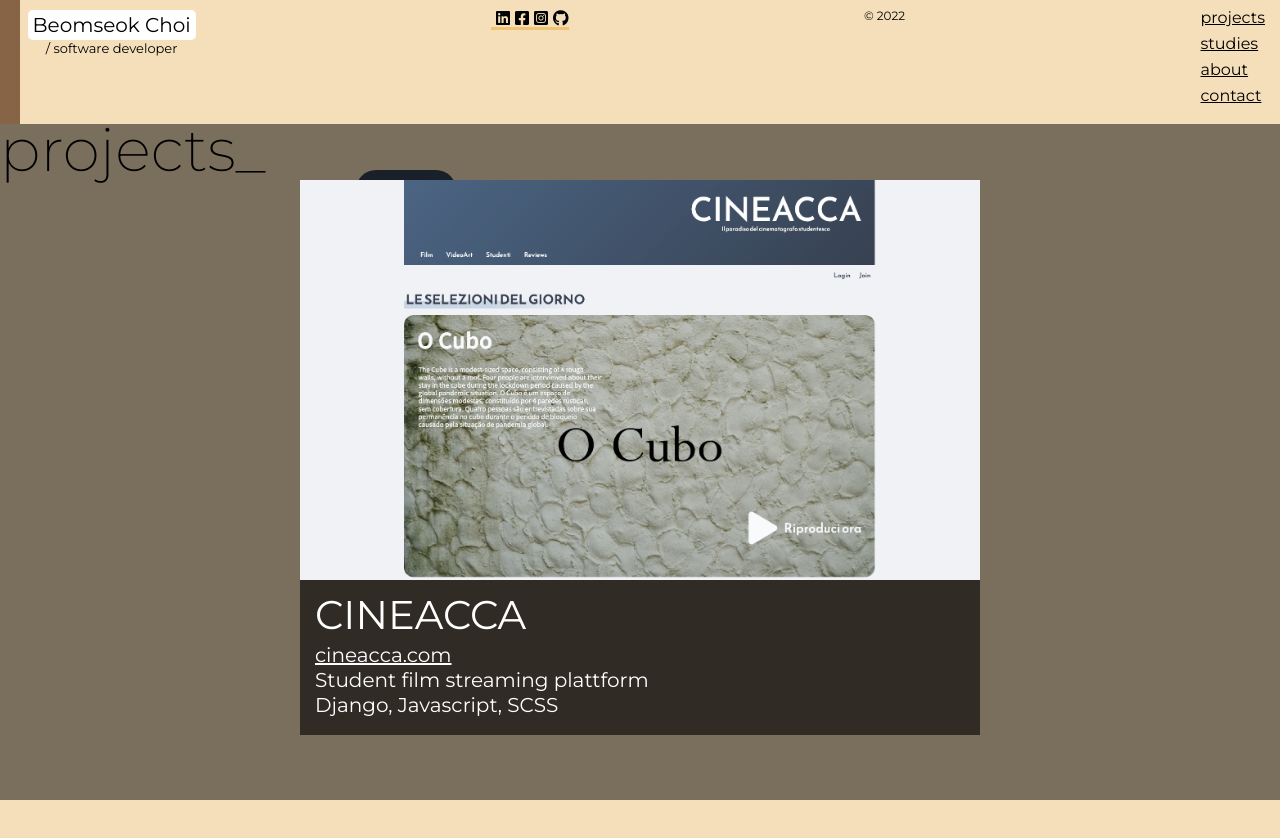
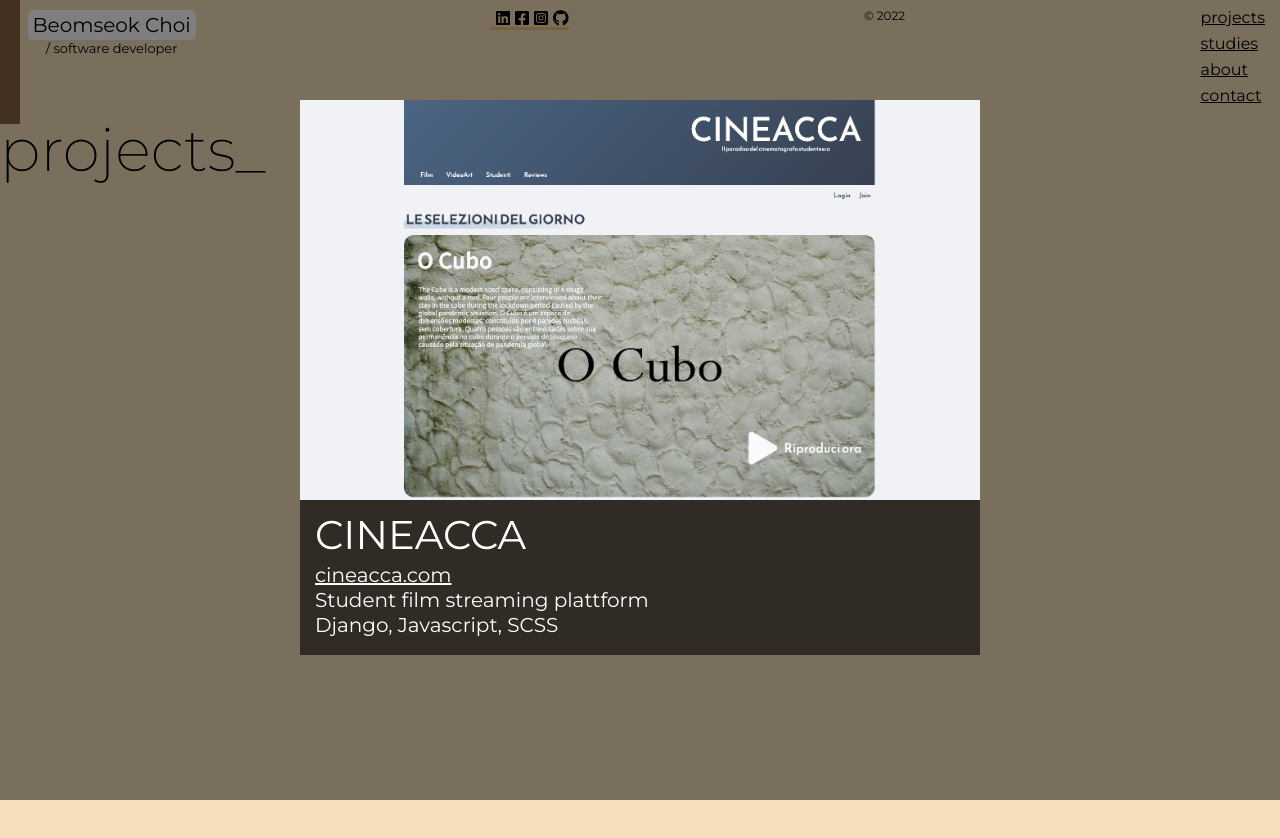
Before and after one commit to bamichoi/beomseokchoi, a React (Create React App) app: page /projects/1 in a window 1280 px wide. Shown: the top 838 px of the page. Built offline with nearby package versions, Linux system fonts and the light colour scheme.

Commit message:
So nice this route transition I'm so happy now

```diff
--- a/src/App.tsx
+++ b/src/App.tsx
@@ -5,12 +5,24 @@ import Contact from "Routes/Contact";
 import Home from "Routes/Home";
 import Projects from "Routes/Projects";
 import Studies from "Routes/Studies";
+import { AnimatePresence } from "framer-motion";
+import { useLocation } from "react-router-dom";
 
 function App() {
+  const location = useLocation();
+  console.log(location.pathname);
   return (
-    <Router>
+    <>
       <Header />
-      <Routes>
+      <AnimatePresence exitBeforeEnter>
+        <Routes
+          location={location}
+          key={
+            location.pathname.includes("projects")
+              ? "/projects"
+              : location.pathname
+          }
+        >
           <Route path="/" element={<Home></Home>} />
           <Route path="/projects" element={<Projects />}>
             <Route path="/projects/:projectId" element={<Projects />} />
@@ -19,7 +31,8 @@ function App() {
           <Route path="/about" element={<About />}></Route>
           <Route path="/contact" element={<Contact />}></Route>
         </Routes>
-    </Router>
+      </AnimatePresence>
+    </>
   );
 }
 
--- a/src/Components/Header.tsx
+++ b/src/Components/Header.tsx
@@ -12,7 +12,7 @@ const Nav = styled.nav`
   background-color: #f4dfba;
   border-left: 20px solid #876445;
   position: fixed;
-  z-index: 99;
+  z-index: 10;
 `;
 
 const Menu = styled.ul`
--- a/src/Routes/Projects.tsx
+++ b/src/Routes/Projects.tsx
@@ -10,7 +10,7 @@ const Wrapper = styled.div`
   display: flex;
 `;
 
-const SideContainer = styled.div`
+const SideContainer = styled(motion.div)`
   position: fixed;
 `;
 
@@ -21,11 +21,11 @@ const Title = styled.div`
 
 const SideNav = styled.div``;
 
-const Main = styled.div`
+const Main = styled(motion.div)`
   padding: 50px 20px 20px 100px;
 `;
 
-const ProjectGrid = styled.div`
+const ProjectGrid = styled(motion.div)`
   display: grid;
   position: absolute;
   right: 0;
@@ -56,6 +56,7 @@ const Overlay = styled(motion.div)`
   height: 100%;
   background-color: rgba(0, 0, 0, 0.5);
   opacity: 0;
+  z-index: 11;
 `;
 
 const ProjectCard = styled(motion.div)`
@@ -65,7 +66,7 @@ const ProjectCard = styled(motion.div)`
   left: 0;
   right: 0;
   margin: 0 auto;
-  z-index: 5;
+  z-index: 12;
 `;
 
 const VideoArea = styled.div`
@@ -94,6 +95,22 @@ const TextArea = styled.div`
   }
 `;
 
+export const ParentsVariants = {
+  in: {
+    opacity: 1,
+    y: 0,
+  },
+  out: {
+    opacity: 0,
+    y: "50%",
+  },
+};
+
+export const ParentsTransition = {
+  duration: 0.8,
+  delayChildren: 2,
+};
+
 function Projects() {
   const navigate = useNavigate();
   const projectMatch = useMatch("/projects/:projectId");
@@ -111,12 +128,24 @@ function Projects() {
     );
   return (
     <Wrapper>
-      <SideContainer>
+      <SideContainer
+        initial="out"
+        animate="in"
+        exit="out"
+        variants={ParentsVariants}
+        transition={ParentsTransition}
+      >
         <Title>projects_</Title>
         <SideNav></SideNav>
       </SideContainer>
       <Main>
-        <ProjectGrid>
+        <ProjectGrid
+          initial="out"
+          animate="in"
+          exit="out"
+          variants={ParentsVariants}
+          transition={ParentsTransition}
+        >
           {ProjectData.projects.map((project) => (
             <ProjectItem
               key={project.id}
@@ -135,7 +164,7 @@ function Projects() {
           <>
             <ProjectCard
               layoutId={projectMatch.params.projectId}
-              style={{ top: scrollY.get() + 180 }}
+              style={{ top: scrollY.get() + 100 }}
             >
               {clickedProject && (
                 <>
--- a/src/Routes/Studies.tsx
+++ b/src/Routes/Studies.tsx
@@ -1,7 +1,7 @@
 import styled from "styled-components";
 import { motion } from "framer-motion";
 import { StudyData } from "./StudyData";
-import { useEffect, useRef } from "react";
+import { ParentsVariants, ParentsTransition } from "./Projects";
 
 const Wrapper = styled.div`
   width: 100%;
@@ -10,7 +10,7 @@ const Wrapper = styled.div`
   display: flex;
 `;
 
-const SideContainer = styled.div`
+const SideContainer = styled(motion.div)`
   position: fixed;
 `;
 
@@ -72,19 +72,28 @@ const StudyItemVariants = {
     opacity: 1,
     scale: 1,
     transition: {
-      duration: 0.5,
+      duration: 1,
     },
   },
   hidden: {
     opacity: 0,
     scale: 0.8,
+    transition: {
+      duration: 1,
+    },
   },
 };
 
 function Studies() {
   return (
     <Wrapper>
-      <SideContainer>
+      <SideContainer
+        initial="out"
+        animate="in"
+        exit="out"
+        variants={ParentsVariants}
+        transition={ParentsTransition}
+      >
         <Title>studies_</Title>
         <SideNav></SideNav>
       </SideContainer>
--- a/src/index.tsx
+++ b/src/index.tsx
@@ -1,5 +1,6 @@
 import React from "react";
 import ReactDOM from "react-dom";
+import { BrowserRouter as Router } from "react-router-dom";
 import { ThemeProvider, createGlobalStyle } from "styled-components";
 import { lightTheme } from "theme";
 import App from "./App";
@@ -71,7 +72,9 @@ ReactDOM.render(
   <React.StrictMode>
     <ThemeProvider theme={lightTheme}>
       <GlobalStyle />
-      <App />
+      <Router>
+        <App />
+      </Router>
     </ThemeProvider>
   </React.StrictMode>,
   document.getElementById("root")
```
Lines whose indentation alone changed are shown as unchanged.
